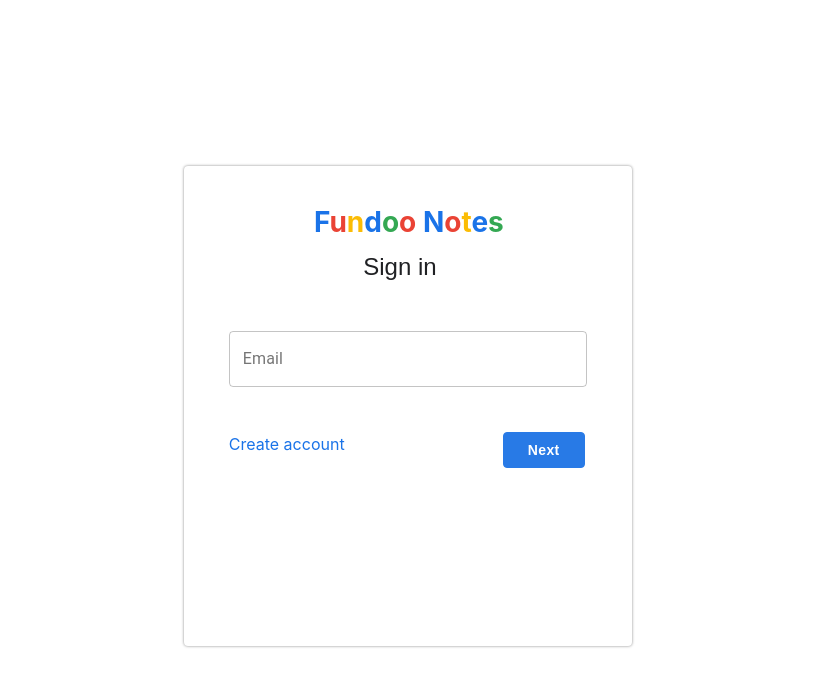
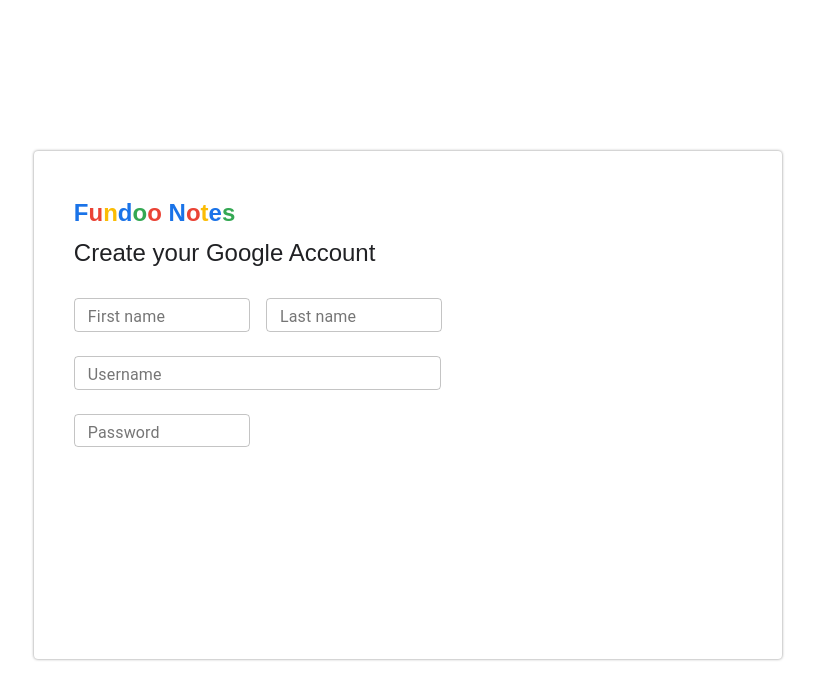
Before and after one commit to purushottam8208758977/FundooNotes-FrontEnd, a React (Create React App) app: page /registration in a window 1280 px wide. Shown: the top 700 px of the page, without its empty margins (232-1047 px from the left). Built offline with nearby package versions, Linux system fonts and the light colour scheme.

Commit message:
on to registration

```diff
--- a/src/App.js
+++ b/src/App.js
@@ -1,16 +1,24 @@
 //this file is invoked after index.js
-import React from 'react';
-import {Registration} from './components/registration'
-import {Login} from './components/login'
+import React, { Component } from 'react';
+import { Registration } from './components/registration'
+import { Login } from './components/login'
+import { BrowserRouter, Switch, Route } from "react-router-dom";
 import './App.css';
-import './Login.css'
 
-function App() { // App is the component
-  return (
-    <div>
-      <Login></Login>
-    </div>
-  );
+class App extends Component { // App is the component
+  render() {
+    return (
+      <div className="App">
+        <BrowserRouter>
+          <Switch>
+            <Route path="/" exact component={Login} ></Route>
+            <Route path="/registration" component={Registration} ></Route>
+          </Switch>
+        </BrowserRouter>
+      </div>
+    );
+  }
 }
 
+// class App extends Component { // App is ts
 export default App;
--- a/src/Login.css
+++ b/src/Login.css
@@ -77,6 +77,7 @@
     top: 270%;
     left: 0%;
     color: #1a73e8;
+    cursor: pointer;
 }
 .HandleSubmit{
     position: absolute;
--- /dev/null
+++ b/src/Registration.css
@@ -0,0 +1,97 @@
+.Title{
+    position: absolute;
+    top: 9%;
+    left: 5.3%;
+    font-size: 24px;
+    font-family: "Google Sans", arial, sans-serif;
+    font-weight: 400;
+    line-height: 32px;
+    letter-spacing: normal;
+    color: #202124
+    ;
+}
+
+.Message{
+    position: absolute;
+    top: 17%;
+    left: 5.3%;
+    font-family:"Google Sans", arial, sans-serif ;
+    font-size:24px;
+    font-weight:400;
+    line-height:32px;
+    color: rgb(32, 33, 36)
+}
+
+.FirstName{
+    position: absolute;
+    left:5.3%;
+    top:25.8%;
+    height: 10px;
+    width: 176px;
+    border-radius: 4px;
+    line-height: 24px;
+    font-size: 14px;
+    outline:none;
+    border : transparent;
+    max-width: 100%;
+    font-family: Roboto, RobotoDraft, Helvetica, Arial, sans-serif;
+}
+
+.LastName{
+    position: absolute;
+    left:31%;
+    top:25.8%;
+    height: 10px;
+    width: 176px;
+    border-radius: 4px;
+    line-height: 24px;
+    font-size: 14px;
+    outline:none;
+    border : transparent;
+    max-width: 100%;
+    font-family: Roboto, RobotoDraft, Helvetica, Arial, sans-serif;
+}
+
+.UserName{
+    position: absolute;
+    left:5.3%;
+    top:37.2%;
+    height: 10px;
+    width: 367px;
+    border-radius: 4px;
+    line-height: 24px;
+    font-size: 14px;
+    outline:none;
+    border : transparent;
+    max-width: 100%;
+    font-family: Roboto, RobotoDraft, Helvetica, Arial, sans-serif;
+}
+
+.Password{
+    position: absolute;
+    left:5.3%;
+    top:48.56%;
+    height: 10px;
+    width: 176px;
+    border-radius: 4px;
+    line-height: 24px;
+    font-size: 14px;
+    outline:none;
+    border : transparent;
+    max-width: 100%;
+    font-family: Roboto, RobotoDraft, Helvetica, Arial, sans-serif;
+}
+
+.Confirm{
+    left:31%;
+    top:48.56%;
+    height: 10px;
+    width: 176px;
+    border-radius: 4px;
+    line-height: 24px;
+    font-size: 14px;
+    outline:none;
+    border : transparent;
+    max-width: 100%;
+    font-family: Roboto, RobotoDraft, Helvetica, Arial, sans-serif;
+}
--- a/src/components/login.jsx
+++ b/src/components/login.jsx
@@ -3,9 +3,8 @@
 import Card from '@material-ui/core/Card';
 import Button from '@material-ui/core/Button';
 import TextField from '@material-ui/core/TextField';
-import { BrowserRouter, Route, Link } from "react-router-dom";
 import { createMuiTheme, MuiThemeProvider, withStyles } from '@material-ui/core' // overiding default css properties
-
+import '../Login.css'
 
 /**
  * @description - This prop is a inbuilt prop we are modifying it
@@ -87,10 +86,13 @@
     handleToggle = () => {
         this.setState({ toggle: true })
     }
+
+    mapRegistration = () => {
+        let path = '/registration'
+        this.props.history.push(path)
+    }
     render() {
-
         return (
-
             <div>
                 <MuiThemeProvider theme={theme}>
                     <Card style={
@@ -116,7 +118,6 @@
                             <span className="O">s</span>
                         </b></div>
                         <div className="SignIn"> <br /> Sign in </div>
-
                         {this.state.toggle ?
                             <div className="EmailInput">
                                 <TextField
@@ -130,8 +131,8 @@
                                     variant="outlined" /> <br />
                                 <div className="HandleSubmit">
                                     <BootstrapButton variant="contained" color="primary" disableRipple className={this.classes.margin}>
-                                       <b> Submit</b>
-                                </BootstrapButton>
+                                        <b> Submit</b>
+                                    </BootstrapButton>
                                 </div>
                                 <br /><br />
 
@@ -148,10 +149,11 @@
                                     autoComplete="email"
                                     margin="normal"
                                     variant="outlined" /><br />
-                             <div className="HandleNext">   <BootstrapButton variant="contained" color="primary" disableRipple className={this.classes.margin} onClick={this.handleToggle}>
-                                   <b> Next</b>
+                                <div className="HandleNext">   <BootstrapButton variant="contained" color="primary" disableRipple className={this.classes.margin} onClick={this.handleToggle}>
+                                    <b> Next</b>
                                 </BootstrapButton></div>
-                                <div className="CreateAccount"> Create account </div>
+                                <div  className="CreateAccount" onClick={this.mapRegistration}> Create account
+                            </div>
                             </div>
                         }
                     </Card>
--- a/src/components/registration.jsx
+++ b/src/components/registration.jsx
@@ -1,9 +1,149 @@
 import React, { Component } from 'react'
+import Card from '@material-ui/core/Card';
+import { createMuiTheme, MuiThemeProvider, withStyles } from '@material-ui/core' // overiding default css properties
+import TextField from '@material-ui/core/TextField';
+import { makeStyles } from '@material-ui/core/styles';
+
+import '../Registration.css'
+
+const useStyles = makeStyles(theme => ({
+    container: {
+        display: 'flex',
+        flexWrap: 'wrap'
+    },
+    textField: {
+        marginLeft: theme.spacing(1),
+        marginRight: theme.spacing(1)
+    },
+    button: {
+        margin: theme.spacing(1),
+    }
+}));
+
+/**
+ * @description - This prop is a inbuilt prop we are modifying it
+ */
+const theme = createMuiTheme({
+    overrides: {
+        'MuiPaper': {
+            'elevation1': {
+                boxShadow: "0px 0px 3px 0px #888888",
+            }
+        },
+        'MuiFormControl': {
+            'marginNormal': {
+                width: "100%"
+            }
+        },
+        'MuiButton': {
+            'containedPrimary': {
+                top: "90%",
+                left: "80%"
+            }
+        },
+        'MuiOutlinedInput': {
+            'input': {
+                padding: "8.5px 11px"
+            }
+        },
+        'MuiInputLabel': {
+            'outlined': { transform: "translate(14px, 11px) scale(1)" }
+        }
+        ,
+        "MuiInputBase": {
+            "input": {
+                fontSize: "14px"
+            }
+        }
+    }
+})
 
 export class Registration extends Component {
+    constructor() {
+        super()
+        this.state = {
+            toggle: false
+        }
+        this.classes = useStyles.bind(this);
+    }
     render() {
         return (
-            <div>starting</div>
+            <div>
+                <MuiThemeProvider theme={theme}>
+                    <Card style={
+                        {
+                            marginTop: "11.8%",
+                            marginLeft: "20.8%",
+                            position: "absolute",
+                            width: "58.4%",
+                            height: "63.5%"
+                        }
+                    }>
+                        <div className="Title"> <b> <span className="F">F</span>
+                            <span className="U">u</span>
+                            <span className="N">n</span>
+                            <span className="F">d</span>
+                            <span className="O">o</span>
+                            <span className="U">o</span>
+                            <span> </span>
+                            <span className="F">N</span>
+                            <span className="U">o</span>
+                            <span className="N">t</span>
+                            <span className="F">e</span>
+                            <span className="O">s</span>
+                        </b></div>
+                        <div className="Message">
+                            Create your Google Account
+                        </div>
+
+                        <div className="FirstName" ><TextField
+                            id="outlined-email-input"
+                            label="First name"
+                            className={this.classes.textField}
+                            type="string"
+                            name="First name"
+                            autoComplete="email"
+                            margin="normal"
+                            variant="outlined" />
+                        </div>
+
+                        <div className="LastName">
+                        <TextField
+                            id="outlined-email-input"
+                            label="Last name"
+                            className={this.classes.textField}
+                            type="string"
+                            name="Last name"
+                            autoComplete="email"
+                            margin="normal"
+                            variant="outlined" />
+                         </div>
+
+                          <div className="UserName">
+                        <TextField
+                            id="outlined-email-input"
+                            label="Username"
+                            className={this.classes.textField}
+                            type="string"
+                            name="Username"
+                            autoComplete="email"
+                            margin="normal"
+                            variant="outlined" />
+                         </div>
+
+                        <div className="Password">
+                         <TextField
+                            id="outlined-email-input"
+                            label="Password"
+                            className={this.classes.textField}
+                            type="string"
+                            name="Password"
+                            autoComplete="email"
+                            margin="normal"
+                            variant="outlined" />
+                         </div>
+
+                    </Card></MuiThemeProvider></div>
         )
     }
 }
```
